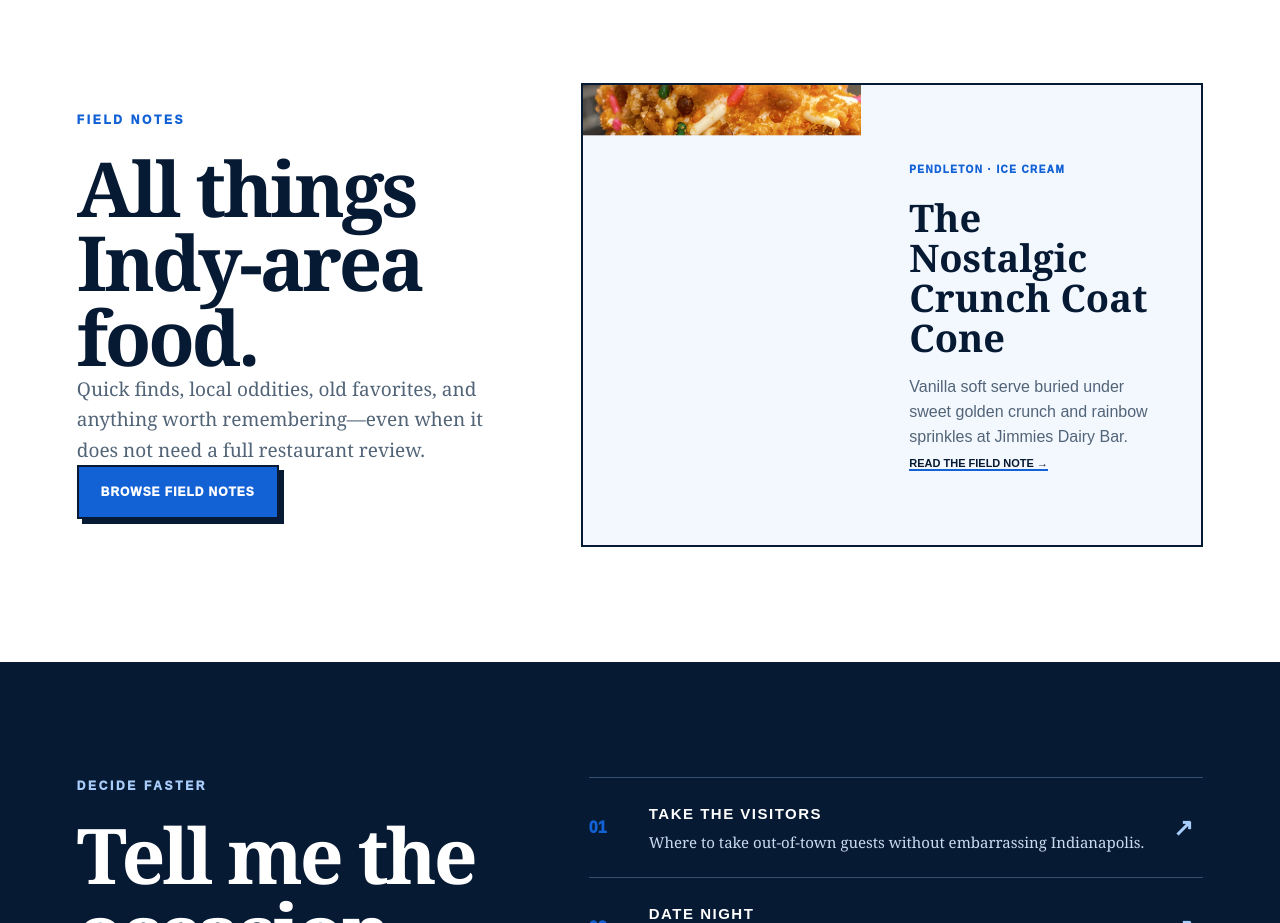
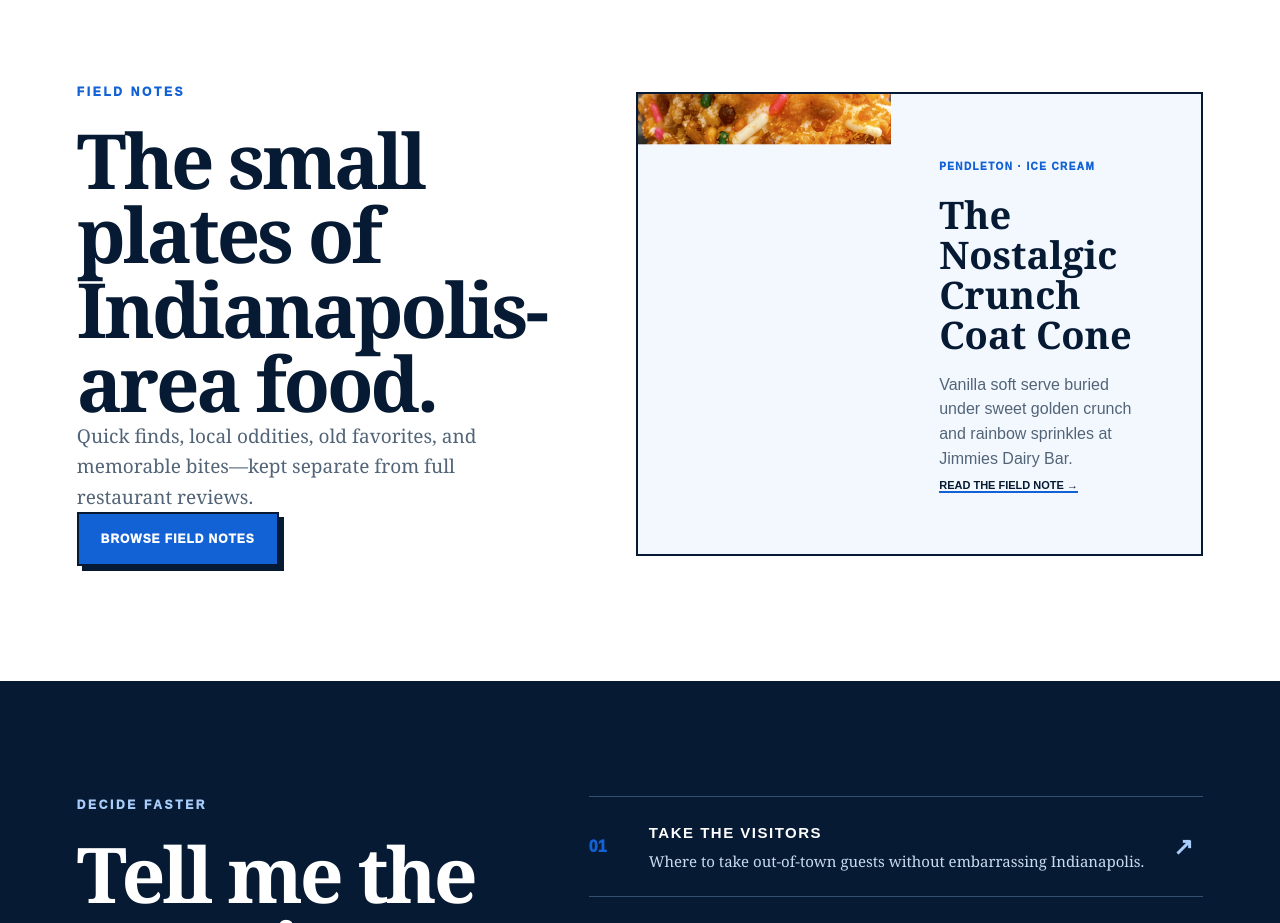
Before and after one commit to mattpom/bestaurantsindy, a Next.js app: page / in a window 1280 px wide. Shown: the part 2020-2943 px from the top of the page. Built offline with nearby package versions, Linux system fonts and the light colour scheme.

Commit message:
Separate Field Notes from reviews

```diff
--- a/app/field-notes/page.tsx
+++ b/app/field-notes/page.tsx
@@ -1,7 +1,6 @@
 import { SiteHeader, SiteFooter } from "../../components/SiteChrome";
-export const metadata={title:"Field Notes | BestaurantsIndy",description:"A catch-all for all things Indy-area food: quick finds, local oddities, old favorites, and dishes worth remembering."};
+export const metadata={title:"Field Notes | BestaurantsIndy",description:"Consider it the small plates of Indianapolis-area food: quick finds, local oddities, old favorites, and other bites worth remembering."};
 const notes=[
-{title:"The Nostalgic Crunch Coat Cone",place:"JIMMIES DAIRY BAR · PENDLETON",image:"/crunch-coat-cone.png",href:"/field-notes/crunch-coat-cone",summary:"Vanilla soft serve buried under sweet golden crunch and rainbow sprinkles—the kind of cone that tastes like an Indiana summer."},
-{title:"Hooray for Ray",place:"RAMEN RAY · INDIANAPOLIS",image:"/ramen-clean.png",href:"/reviews/ramen-field-note",summary:"A substantial bowl of spicy miso ramen with pork broth, chili heat, chashu, egg, noodles, and vegetables."},
-{title:"The Day Lox Took a Back Seat",place:"BROAD RIPPLE BAGEL & DELI",image:"/bagel-clean.png",href:"/reviews/bagel-field-note",summary:"The Tonya Harding stacks turkey, ham, bacon, Colby, and Swiss on a hot steamed bagel."}];
-export default function Page(){return <main><SiteHeader/><section className="pageHero"><p className="eyebrow">FIELD NOTES</p><h1>All things Indy-area food.</h1><p>A catch-all for quick finds, local oddities, old favorites, strong opinions, and anything else worth eating or remembering around Indianapolis.</p></section><section className="contentPage fieldNoteGrid">{notes.map(note=><a className="fieldNoteCard" href={note.href} key={note.title}><img src={note.image} alt={note.title}/><div><span>{note.place}</span><h2>{note.title}</h2><p>{note.summary}</p><b>Read the Field Note →</b></div></a>)}</section><SiteFooter/></main>}
+{title:"The Nostalgic Crunch Coat Cone",place:"JIMMIES DAIRY BAR · PENDLETON",image:"/crunch-coat-cone.png",href:"/field-notes/crunch-coat-cone",summary:"Vanilla soft serve buried under sweet golden crunch and rainbow sprinkles—the kind of cone that tastes like an Indiana summer."}
+];
+export default function Page(){return <main><SiteHeader/><section className="pageHero"><p className="eyebrow">FIELD NOTES</p><h1>Consider it the small plates of Indianapolis-area food.</h1><p>Quick finds, local oddities, old favorites, and memorable bites that deserve attention without becoming full restaurant reviews.</p></section><section className="contentPage fieldNoteGrid">{notes.map(note=><a className="fieldNoteCard" href={note.href} key={note.title}><img src={note.image} alt={note.title}/><div><span>{note.place}</span><h2>{note.title}</h2><p>{note.summary}</p><b>Read the Field Note →</b></div></a>)}</section><SiteFooter/></main>}
--- a/app/page.tsx
+++ b/app/page.tsx
@@ -46,7 +46,7 @@ export default function Home() {
     </section>
 
     <section className="fieldNotesHome section">
-      <div className="fieldNotesIntro"><p className="eyebrow">FIELD NOTES</p><h2>All things Indy-area food.</h2><p>Quick finds, local oddities, old favorites, and anything worth remembering—even when it does not need a full restaurant review.</p><a className="button red" href="/field-notes">Browse Field Notes</a></div>
+      <div className="fieldNotesIntro"><p className="eyebrow">FIELD NOTES</p><h2>The small plates of Indianapolis-area food.</h2><p>Quick finds, local oddities, old favorites, and memorable bites—kept separate from full restaurant reviews.</p><a className="button red" href="/field-notes">Browse Field Notes</a></div>
       <a className="fieldNotesFeature" href="/field-notes/crunch-coat-cone"><img src="/crunch-coat-cone.png" alt="Crunch Coat cone at Jimmies Dairy Bar in Pendleton" /><div><span>PENDLETON · ICE CREAM</span><h3>The Nostalgic Crunch Coat Cone</h3><p>Vanilla soft serve buried under sweet golden crunch and rainbow sprinkles at Jimmies Dairy Bar.</p><b>Read the Field Note →</b></div></a>
     </section>
 
```
